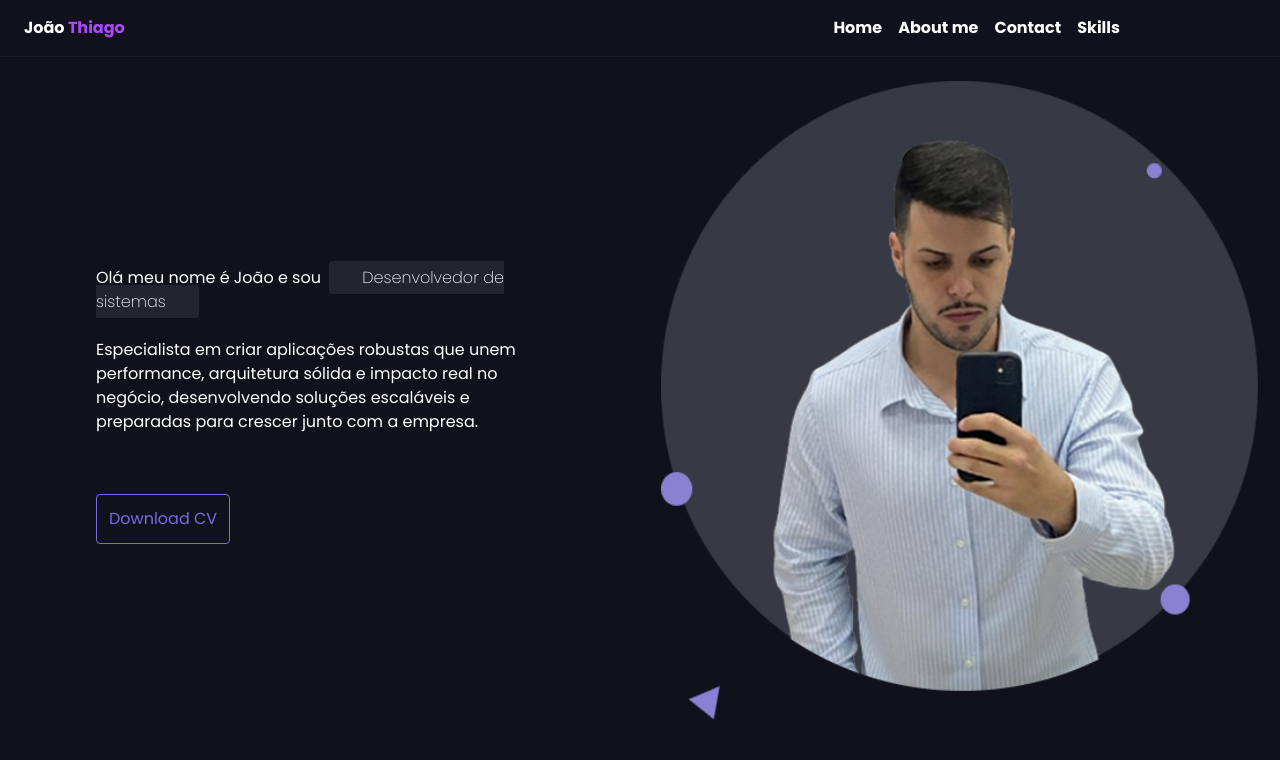
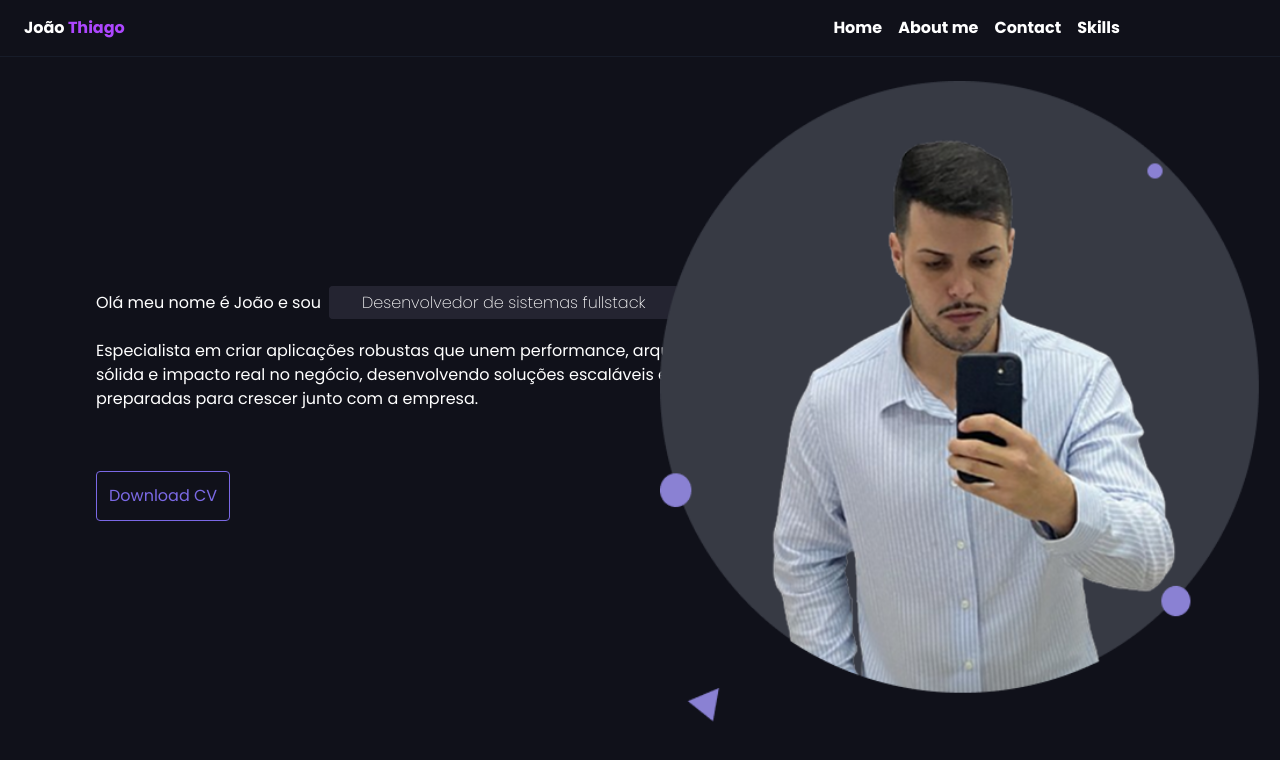
Before and after one commit to joaothiago63/Port, a React (Vite) app: page / in a window 1280 px wide. Shown: the top 760 px of the page. Built offline with nearby package versions, Linux system fonts and the light colour scheme.

Commit message:
:sparkles: feat: adjusted reviews

```diff
--- a/src/components/label.tsx
+++ b/src/components/label.tsx
@@ -6,6 +6,6 @@ interface props {
 
 export default function ({ children }: props) {
     return (
-        <label className="m-1 w-max font-extralight border py-1 px-8 rounded border-[#242431] bg-[#242431]">{children}</label>
+        <label className="w-max font-extralight border py-1 px-8 rounded border-[#242431] bg-[#242431]">{children}</label>
     )
 }
--- a/src/pages/home.tsx
+++ b/src/pages/home.tsx
@@ -13,9 +13,10 @@ function Home({ isMobile }: props) {
             <div>
                 <div className="grid grid-cols-2 h-170">
                     <div className="flex items-center p-4">
-                        <div className="px-20">
+                        <div className="px-20 min-w-200">
                             <span>
-                                Olá meu nome é João e sou <Label>Desenvolvedor de sistemas</Label>
+                                Olá meu nome é João e sou
+                                <span className="px-2"><Label>Desenvolvedor de sistemas fullstack</Label></span>
                                 <br />
                                 <br />
                                 Especialista em criar aplicações robustas que unem
@@ -29,7 +30,7 @@ function Home({ isMobile }: props) {
                         </div>
                     </div>
                     <div className="flex justify-center p-4">
-                        <img src={profile} />
+                        <img src={profile} className="w-150 min-w-150" />
                     </div>
                 </div>
             </div>
@@ -41,7 +42,9 @@ function Home({ isMobile }: props) {
             <div>
                 <div className="text-center items-center flex flex-col space-y-0.5">
                     <span className="w-full">Olá meu nome é João e sou</span>
-                    <Label>Desenvolvedor de sistemas Fullstack</Label>
+                    <div className="m-1">
+                        <Label>Desenvolvedor de sistemas Fullstack</Label>
+                    </div>
                     <div className='w-70 my-8'>
                         <img src={profile} />
                     </div>
```
